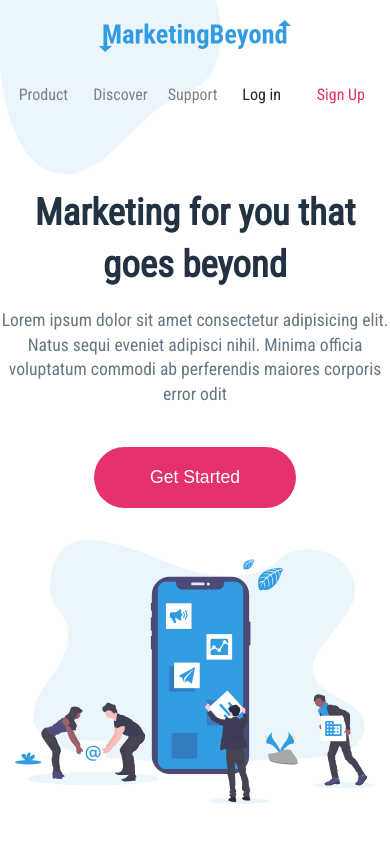
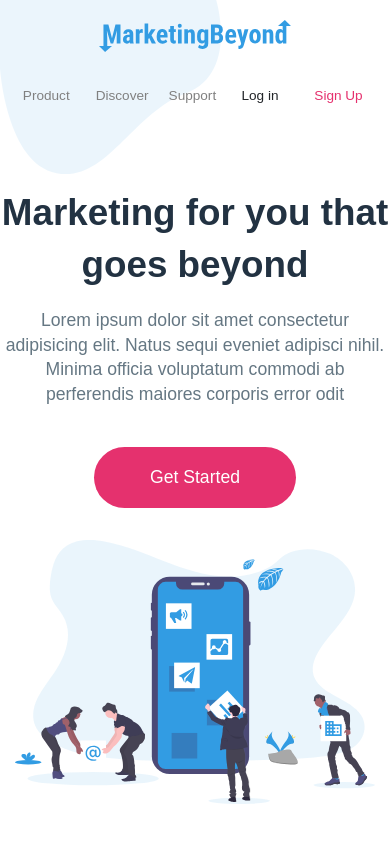
Before and after one commit to Darko399/Darko399.github.io, a plain HTML site: page index.html in a window 390 px wide. Shown: the top 844 px of the page. Drawn offline with Linux system fonts and the light colour scheme.

Commit message:
changed font

```diff
--- a/style.css
+++ b/style.css
@@ -1,5 +1,5 @@
 body {
-    font-family: 'Roboto Condensed', sans-serif;
+    font-family: 'Ariel', sans-serif;
     margin: 0;
     line-height: 1.4;
     overflow-x: hidden;
@@ -97,7 +97,7 @@ body {
 .main-nav ul li a {
     text-decoration: none;
     color: gray;
-    font-size: 1.1rem;
+    font-size: 01.1rem;
 }
 
 #login {
@@ -370,7 +370,7 @@ footer li {
         justify-self: center;
     }
     .main-nav ul li a {
-        font-size: 1rem;
+        font-size: 0.85rem;
     }
     #plava-card2, #plava-card {
         display: none;
```
